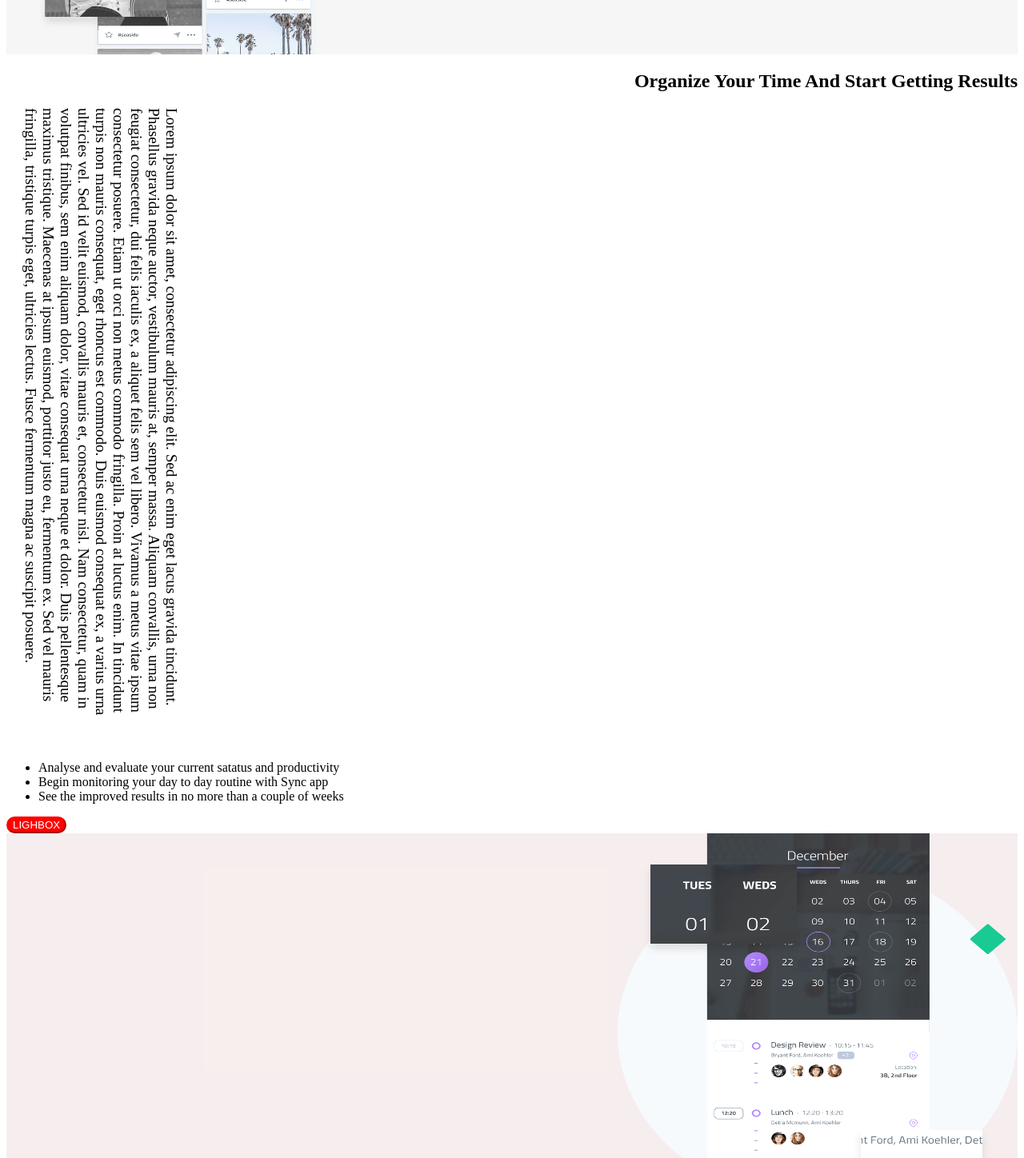
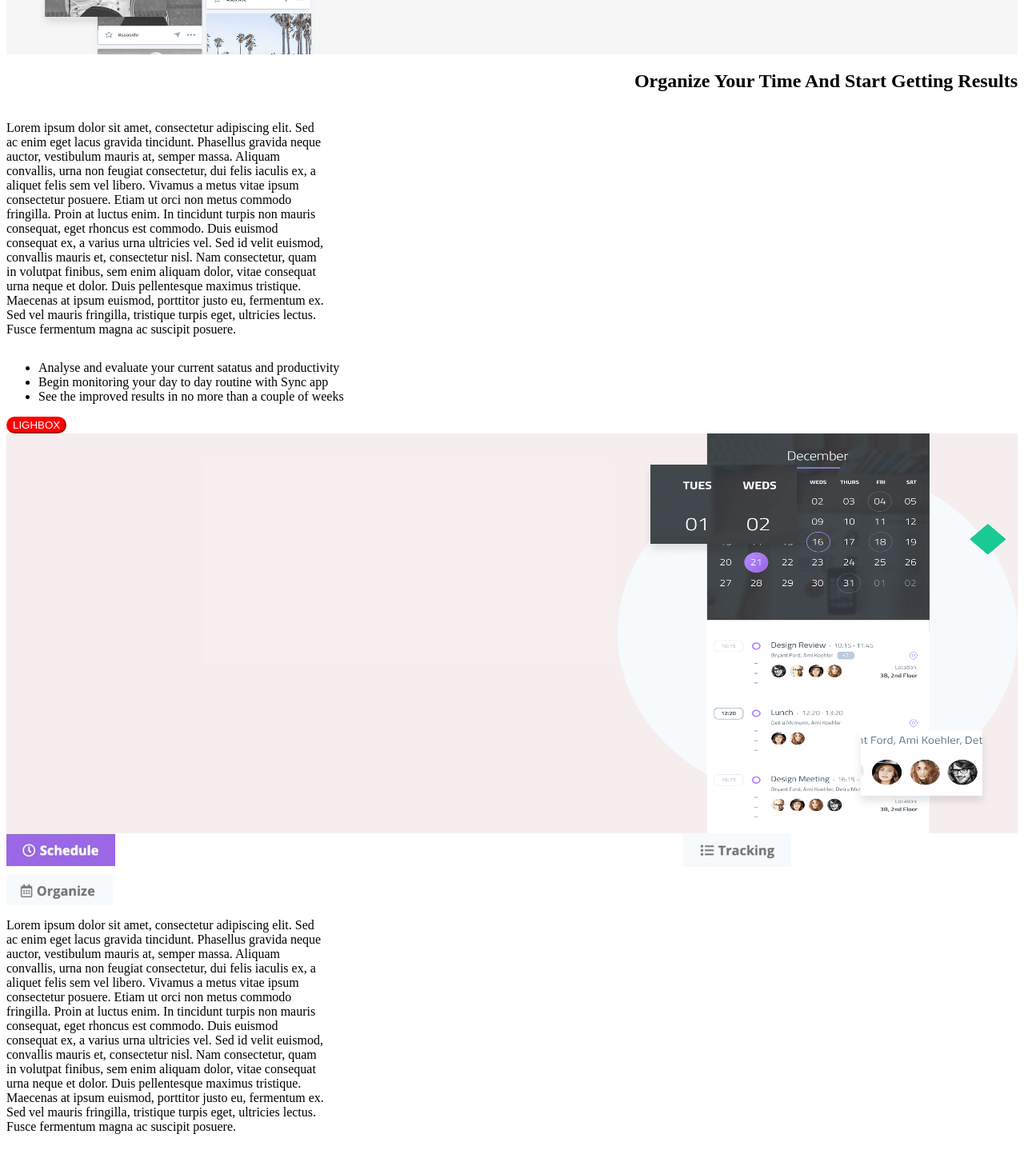
Before and after one commit to AkagamiNoLorea/replica-web-react, a React (Vite) app: page / in a window 1280 px wide. Shown: the part 440-1888 px from the top of the page at 80% size. Built offline with nearby package versions, Linux system fonts and the light colour scheme.

Commit message:
paragrafos en columna

```diff
--- a/src/components/Parrafo-style.css
+++ b/src/components/Parrafo-style.css
@@ -4,12 +4,9 @@
   align-items:flex-end;
 }
 .texto1 {
-  writing-mode:vertical-rl;
-  font-size: 1.2em;
-
+  width: 400px;
+  height: 300px;
+  overflow: hidden;
+  text-overflow: ellipsis;
+  column-count: 1;
 }
-
-.texto1 p {
-  margin: 10;
-
-}
--- /dev/null
+++ b/src/components/Parrafo1-style.css
@@ -0,0 +1,7 @@
+.texto2{
+width: 400px;
+height: 300px;
+overflow: hidden;
+text-overflow: ellipsis;
+column-count: 1;
+}
--- a/src/components/Parrafo1.jsx
+++ b/src/components/Parrafo1.jsx
@@ -1,7 +1,8 @@
+import './Parrafo1-style.css';
 const Parrafo1 = () => {
     return (
       <>
-
+         <div className="texto2">
     <p>
     Lorem ipsum dolor sit amet, consectetur adipiscing elit.
       Sed ac enim eget lacus gravida tincidunt. Phasellus gravida
@@ -20,6 +21,7 @@ const Parrafo1 = () => {
       tristique turpis eget, ultricies lectus. Fusce fermentum
       magna ac suscipit posuere.
     </p>
+    </div>
     </>
     );
   };
--- a/src/components/imagenes2-style.css
+++ b/src/components/imagenes2-style.css
@@ -1,12 +1,5 @@
 .Imagenes2 {
-    display: grid;
-    grid-template-columns: repeat(1, 1fr);
-    grid-gap: 10px;
-    justify-content: flex-start;
-    margin-left: 100px;
+  display: grid;
+  grid-template-columns: 2fr 1fr;
+  grid-gap: 10px;
   }
-
-.Imagenes2 img {
-  margin:0%;
-
-}
```
